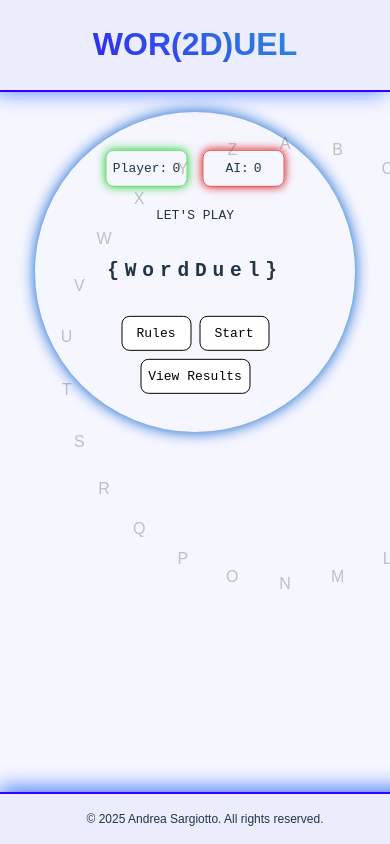
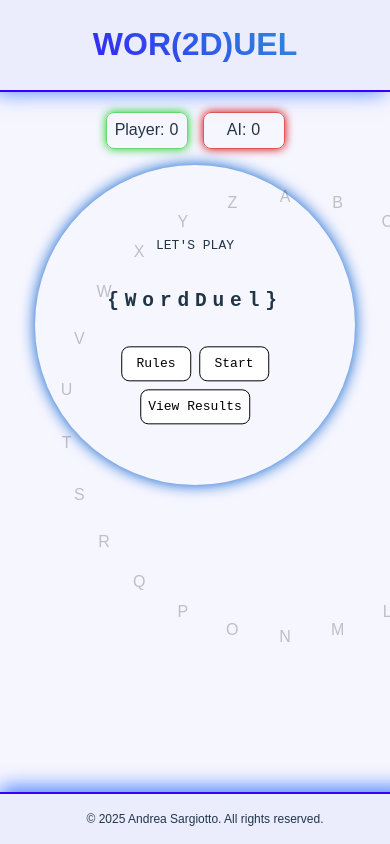
Before and after one commit to G10tTo/wor2Duel_V2_GitHubCopilot, a React (Vite) app: page / in a window 390 px wide. Shown: the top 844 px of the page. Built offline with nearby package versions, Linux system fonts and the light colour scheme.

Commit message:
D4_T2: Tested

```diff
--- a/src/pages/GAME.jsx
+++ b/src/pages/GAME.jsx
@@ -15,8 +15,20 @@ function App() {
   const [showRules, setShowRules] = useState(false);
   const [showResults, setShowResults] = useState(false);
   const [lastCompletedWord, setLastCompletedWord] = useState(null);
+  const [isSmallScreen, setIsSmallScreen] = useState(window.innerWidth <= 535);  /* D4_T2 */
 
   const turnTimer = useRef(null);
+
+  /* D4_T2  ---> */
+  useEffect(() => {
+    const handleResize = () => {
+      setIsSmallScreen(window.innerWidth <= 535);
+    };
+
+    window.addEventListener('resize', handleResize);
+    return () => window.removeEventListener('resize', handleResize);
+  }, []);/*
+  <--- */
 
   const registerRound = async (word, winner) => {
     const valid = await isValidWord(word);
@@ -108,21 +120,35 @@ function App() {
 
   return (
     <div className={Gs.App}>
+      {isSmallScreen && (
+        <div className={Gs.scores}>
+          <div className={Gs.score}>
+            <p>Player:</p>
+            <p>{score.user}</p>
+          </div>
+          <div className={Gs.score}>
+            <p>AI:</p>
+            <p>{score.ai}</p>
+          </div>
+        </div>
+      )}
 
       <div className={Gs.circleContainer}>
         <LetterButtons onClick={handleUserInput} disabled={currentPlayer !== 'user'} />
 
         <div className={Gs.circleCenter}>
-          <div className={Gs.scores}>
-            <div className={Gs.score}>
-              <p>Player:</p>
-              <p>{score.user}</p>
+          {!isSmallScreen && (
+            <div className={Gs.scores}>
+              <div className={Gs.score}>
+                <p>Player:</p>
+                <p>{score.user}</p>
+              </div>
+              <div className={Gs.score}>
+                <p>AI:</p>
+                <p>{score.ai}</p>
+              </div>
             </div>
-            <div className={Gs.score}>
-              <p>AI:</p>
-              <p>{score.ai}</p>
-            </div>
-          </div>
+          )}
           {currentPlayer === null ? (
             <p>LET'S PLAY</p>
           ) : (
--- a/src/styles/GAME.module.css
+++ b/src/styles/GAME.module.css
@@ -128,7 +128,7 @@
   }
 }
 
-/* Responsive design for smaller devices */
+/* D4_T1 ---> */
 @media (max-width: 535px) {
   .App {
     max-width: 320px;
@@ -170,4 +170,5 @@
     height: 35px;
     font-size: 13px !important;
   }
-}
+}/*
+<--- */
--- a/src/styles/LetterButtons.module.css
+++ b/src/styles/LetterButtons.module.css
@@ -51,12 +51,14 @@
   cursor: not-allowed;
 }
 
-/* Responsive design for smaller devices */
+
 @media (max-width: 535px) {
+  /* D4_T1 ---> */
   .letterButtons button {
     width: 35px;
     height: 35px;
     font-size: 16px;
     line-height: 35px;
-  }
+  }/*
+  <--- */
 }
```
